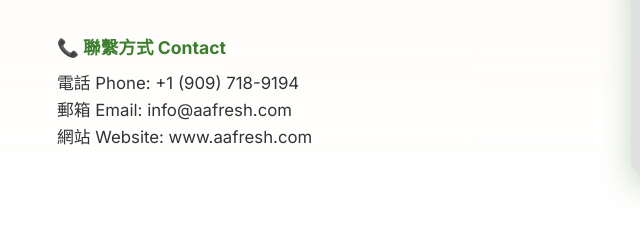
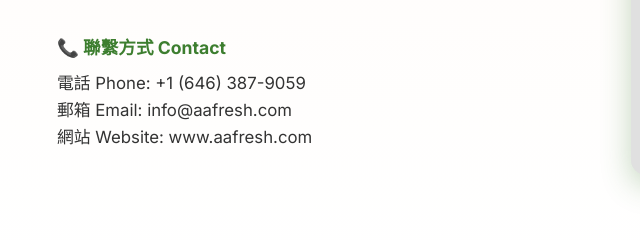
Before and after one commit to liangtao1216/aa-fresh-website, a plain HTML site: page index.html in a window 1280 px wide. Shown: the part 6591-6831 px from the top of the page, 33-673 px from the left. Drawn offline with Linux system fonts and the light colour scheme; grey boxes are pictures that could not be loaded.

Commit message:
Update index.html

```diff
--- a/index.html
+++ b/index.html
@@ -239,7 +239,7 @@
                     </div>
                     <div class="info-item">
                         <h3>📞 聯繫方式 Contact</h3>
-                        <p>電話 Phone: +1 (909) 718-9194</p>
+                        <p>電話 Phone: +1 (646) 387-9059</p>
                         <p>郵箱 Email: info@aafresh.com</p>
                         <p>網站 Website: www.aafresh.com</p>
                     </div>
```
